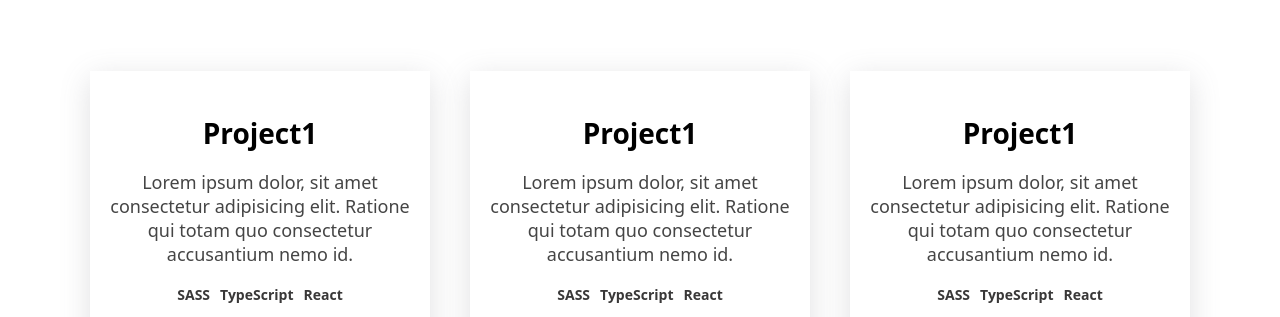
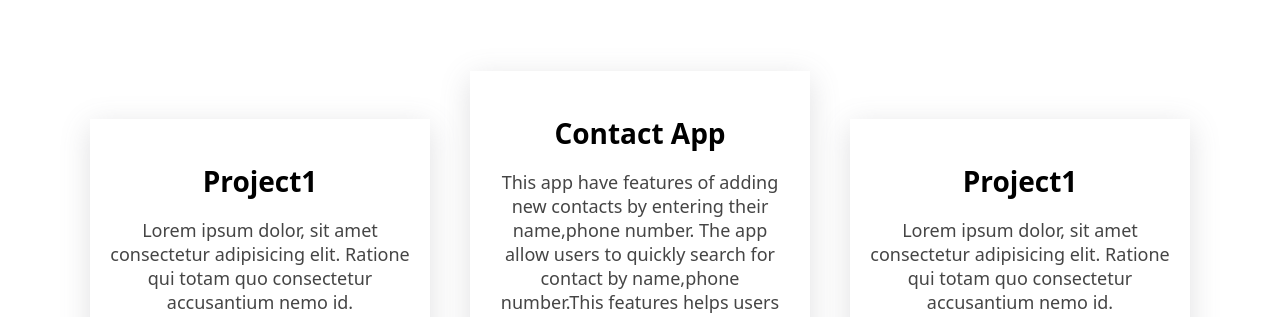
Before and after one commit to rksh1995/portfolio-rakesh-ranjan, a plain HTML site: page index.html in a window 1280 px wide. Shown: the part 792-1109 px from the top of the page. Drawn offline with nearby package versions, Linux system fonts and the light colour scheme.

Commit message:
added project details

```diff
--- a/index.html
+++ b/index.html
@@ -95,11 +95,12 @@
 
       <div class="project-one">
         <div class="project-one-box">
-          <h2>Project1</h2>
+          <h2>Contact App</h2>
           <div class="project-descr">
             <p>
-              Lorem ipsum dolor, sit amet consectetur adipisicing elit. Ratione
-              qui totam quo consectetur accusantium nemo id.
+              This app have features of adding new contacts by entering their name,phone number.
+              The app allow users  to quickly search for contact by name,phone number.This features
+              helps users find specific contact without scrolling
             </p>
           </div>
         </div>
```
